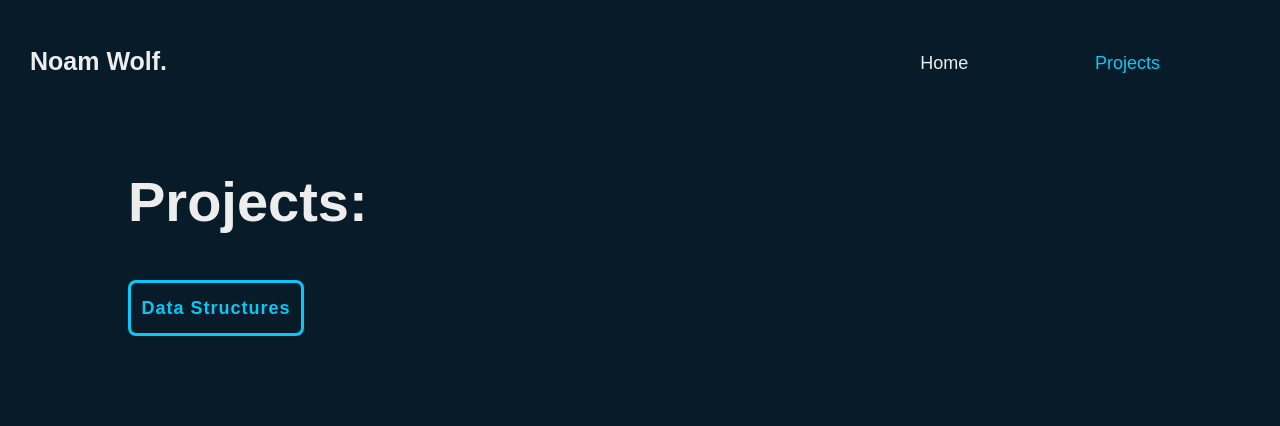
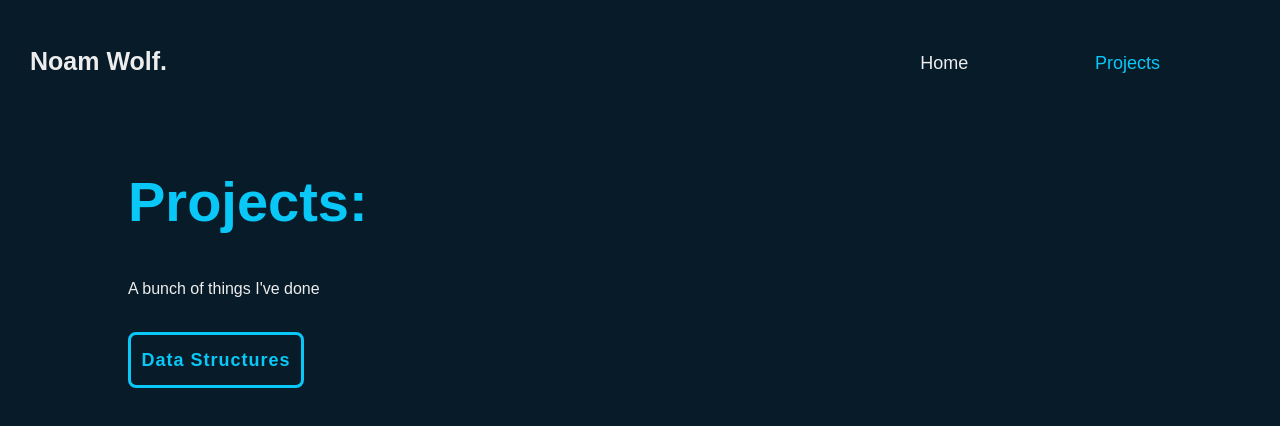
Before and after one commit to noamsw/noamsw.github.io, a plain HTML site: page projects.html in a window 1280 px wide. Drawn offline with Linux system fonts and the light colour scheme.

Commit message:
updated some things in projects.html

```diff
--- a/projects.html
+++ b/projects.html
@@ -18,6 +18,8 @@
         <section class="projects">
             <div class="projects-content">
                 <h2>Projects:</h2>
+                <p>A bunch of things I've done</p>
+                <br>
                 <div class="btn-box">
                     <a href="datastructures.html">Data Structures</a>
                 </div>
--- a/styles.css
+++ b/styles.css
@@ -61,6 +61,7 @@ a#project-link {
 }
 
 .home-content h2 {
+    color: #09c8f8;
     font-size: 56px;
     font-weight: 700;
 }
@@ -87,12 +88,13 @@ a#project-link {
  }
 
  .projects-content{
-     max-width: 600px;
+    max-width: 600px;
  }
 
  .projects-content h2 {
-     font-size: 56px;
-     font-weight: 700;
+    color: #09c8f8;
+    font-size: 56px;
+    font-weight: 700;
  }
 
  .projects-content p {
```
